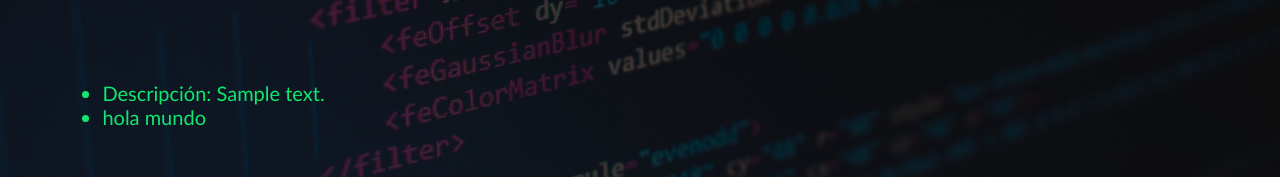
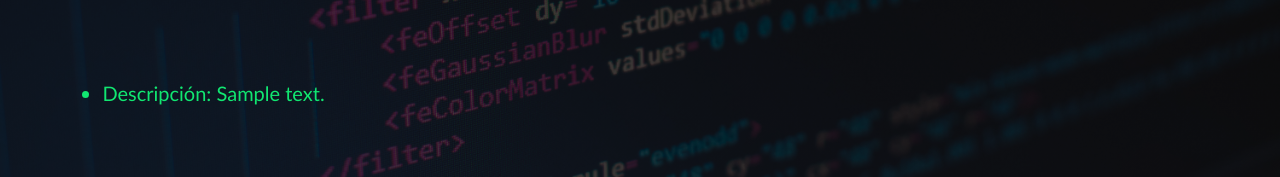
Before and after one commit to Barucikai/flask-app-Python, a Flask app: template app/templates/Hola.html in a window 1280 px wide. Shown: the part 623-800 px from the top of the page. Run offline with Flask 2, Linux system fonts and the light colour scheme; the template is opened without the code that fills it: most values are stand-ins (such as "Sample title", 1, 10 or a date in 2020); some libraries are stand-ins or nearby versions; some web fonts are replaced.

Commit message:
✔ solucion para las muestras de las descripciones en los (TODOS)✨🎉 Actualizacio

```diff
--- a/app/templates/macro.html
+++ b/app/templates/macro.html
@@ -1,4 +1,3 @@
 {% macro render_todo(todo) %}
     <li>Descripción: {{ todo.to_dict().description }}</li>
-    <li>hola mundo</li>
 {% endmacro %}
```
